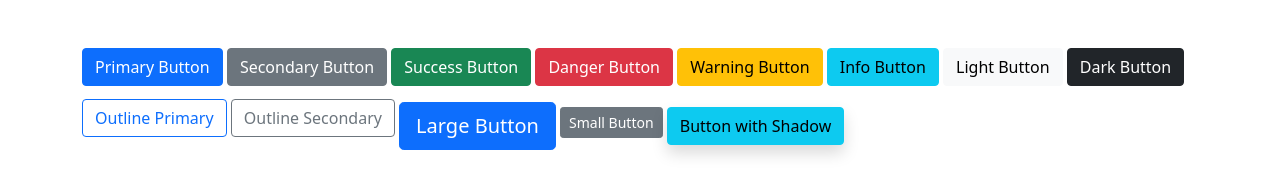
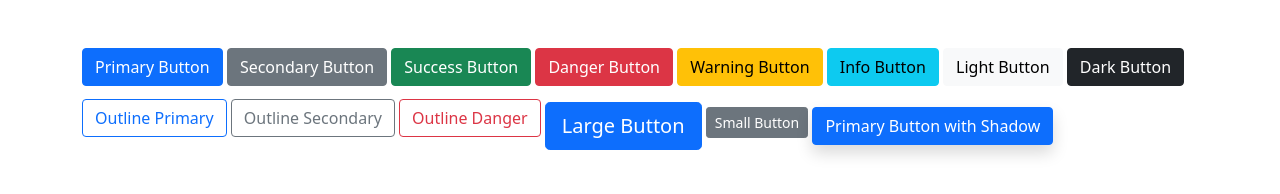
Before and after one commit to hokamura-kouichi/bootstrap-basic-kadai, a plain HTML site: page kadai_004/index_for_student.html in a window 1280 px wide. Drawn offline with nearby package versions, Linux system fonts and the light colour scheme.

Commit message:
Add files via upload

```diff
--- a/kadai_004/index_for_student.html
+++ b/kadai_004/index_for_student.html
@@ -21,13 +21,14 @@
     <button class="btn btn-dark">Dark Button</button>
     <button class="btn btn-outline-primary">Outline Primary</button>
     <button class="btn btn-outline-secondary">Outline Secondary</button>
+    <button class="btn btn-outline-danger">Outline Danger</button>
 
     <!-- サイズを変更 -->
     <button class="btn btn-primary btn-lg mt-3">Large Button</button>
     <button class="btn btn-secondary btn-sm mt-2">Small Button</button>
 
     <!-- 影をつける -->
-    <button class="btn btn-info shadow mt-3">Button with Shadow</button>
+    <button class="btn btn-primary shadow mt-3">Primary Button with Shadow</button>
 </div>
 
 <!-- Bootstrap JS (optionally, for interactive components)-->
```
